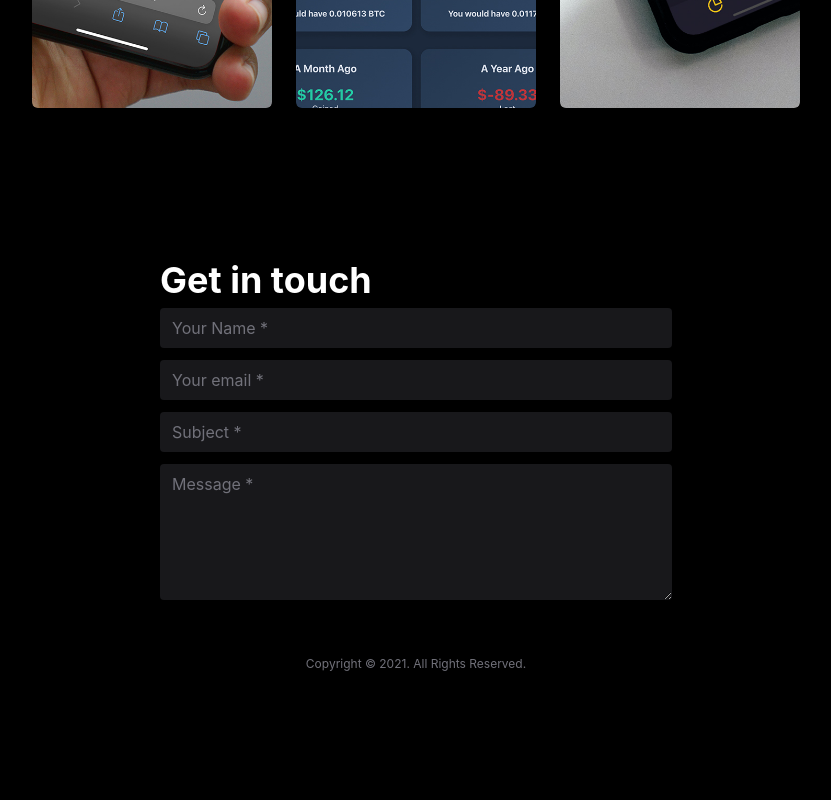
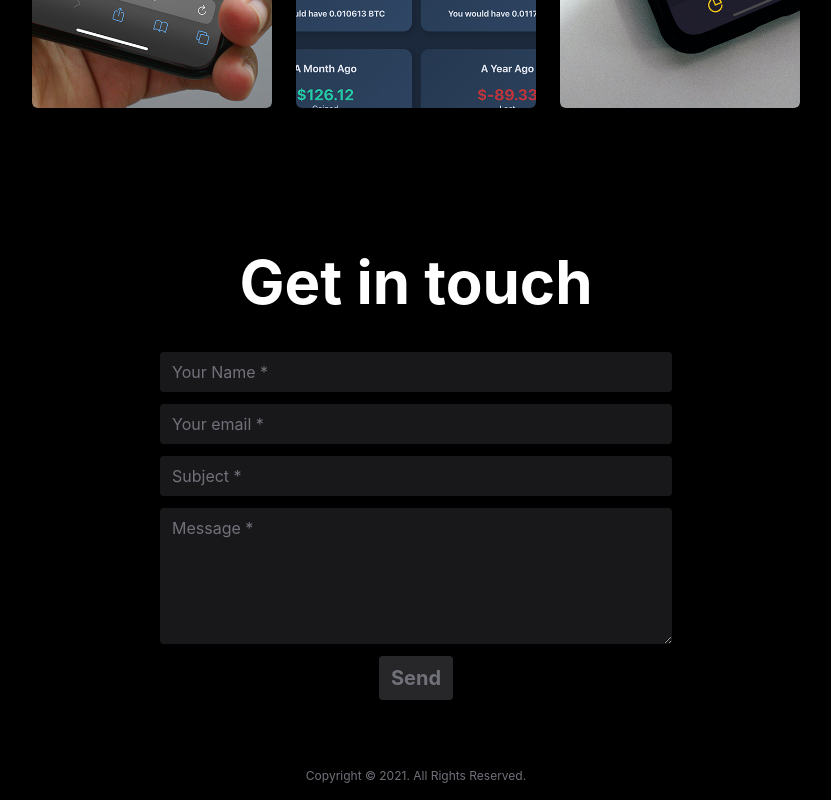
Before and after one commit to mpenajoia/portfolio, a React (Create React App) app: page / in a window 1280 px wide. Shown: the part 1674-2474 px from the top of the page, without its empty margins (224-1055 px from the left). Before the commit the page ends 2362 px from the top, so only its background shows below. Built offline with nearby package versions, Linux system fonts and the light colour scheme.

Commit message:
env, keys hidden, contact form done

```diff
--- a/package.json
+++ b/package.json
@@ -3,6 +3,7 @@
   "version": "0.1.0",
   "private": true,
   "dependencies": {
+    "@emailjs/browser": "^3.5.0",
     "@testing-library/jest-dom": "^5.16.3",
     "@testing-library/react": "^12.1.4",
     "@testing-library/user-event": "^13.5.0",
--- a/src/components/Contact.jsx
+++ b/src/components/Contact.jsx
@@ -1,15 +1,45 @@
-import React from 'react'
+import React, { useRef, useState } from 'react'
+import emailjs from '@emailjs/browser';
+
+const inputClasses = "rounded px-3 py-2 duration-300 ease-in-out focus:outline-none outline-none focus:text-black focus:bg-yellow-500 bg-zinc-900 placeholder:text-zinc-500 focus:placeholder:text-white "
+
 
 function Contact() {
+  const form = useRef();
+  const [showStatus, setShowStatus] = useState('hidden')
+  const [messageSent, setMessageSent] = useState()
+
+  const sendEmail = (e) => {
+    e.preventDefault()
+    emailjs.sendForm(process.env.REACT_APP_SERVICE_ID, process.env.REACT_APP_TEMPLATE_ID, form.current, process.env.REACT_APP_USER_ID)
+    .then((result) => {
+      setMessageSent(true)
+      setShowStatus('block')
+    }, (error) => {
+      setMessageSent(false)
+      setShowStatus('block')
+      console.log(error.text);
+    });
+    e.target.reset()
+  }
+
   return (
     <div className='flex justify-center my-10  target:pt-[60px]' id="contact">
         <div className='flex flex-col w-2/5'>
-            <h2 className='text-4xl font-bold my-2'>Get in touch</h2>
-            <form className='flex flex-col gap-y-3'>
-                <input required type="text" name="name" placeholder='Your Name *' className='rounded px-3 py-2 focus:outline-none bg-zinc-900 placeholder:text-zinc-500 '/>
-                <input required type="text" name="email" placeholder='Your email *' className='rounded px-3 py-2 focus:outline-none bg-zinc-900  placeholder:text-zinc-500 '/>
-                <input required type="text" name="subject" placeholder='Subject *' className='rounded px-3 py-2 focus:outline-none bg-zinc-900  placeholder:text-zinc-500 '/>
-                <textarea required type="text" rows="5" name="message" placeholder='Message *' className='rounded px-3 py-2 focus:outline-none bg-zinc-900  placeholder:text-zinc-500 '/>
+            <h2 className='text-6xl mb-10 font-bold text-center'>Get in touch</h2>
+            <form className='flex flex-col gap-y-3 ' onSubmit={sendEmail} ref={form} >
+                <input required type="text" name="name" placeholder='Your Name *' className={inputClasses}/>
+                <input required type="email" name="email" placeholder='Your email *' className={inputClasses} />
+                <input required type="text" name="subject" placeholder='Subject *' className={inputClasses} />
+                <textarea required type="text" rows="5" name="message" placeholder='Message *' className={inputClasses} />
+                <div className='self-center'>
+                  <button className='rounded hover:bg-yellow-500 bg-zinc-800 text-zinc-500 hover:text-white font-bold text-xl py-2 px-3' type='submit'>Send</button>
+                </div>
+                <div className='self-center text-center'>
+                  <div className={`${showStatus} duration-500 ease-in-out`}>
+                    {messageSent ? <p className='text-green-600'>Got it, thanks.</p> : <p className='text-red-700'>Something went wrong, probably on my end, try messaging me on LinkedIn instead. Thanks</p>}
+                  </div>
+                </div>
             </form>
         </div>
     </div>
--- a/src/components/Projects.jsx
+++ b/src/components/Projects.jsx
@@ -18,8 +18,8 @@ function ProjectCard(project, key) {
   return (
     <div key={key} style={{ backgroundImage: `url(${[projectImage[0]]})`}} className='w-1/3 bg-cover bg-center rounded-md flex flex-wrap hover:scale-105 ease-in-out duration-300'>
 
-      <div className='flex flex-col justify-center items-center w-full pt-10 pb-40 hover:bg-gradient-to-t from-black/[.85] to-black/[.25] overflow-hidden group'>
-          <div className='opacity-0 group-hover:opacity-100 duration-300 ease-in-out flex flex-col justify-center items-center gap-6'>
+      <div className='flex flex-col justify-center items-center w-full pt-10 pb-40 hover:bg-gradient-to-t from-black/[.85] to-black/[.35] overflow-hidden group'>
+          <div className='opacity-0 group-hover:opacity-100 duration-500 ease-in-out flex flex-col justify-center items-center gap-6'>
             <a href={project.link} target="_blank" rel="noreferrer" >
               <h4 className='text-4xl text-center font-bold duration-300 ease-in-out hover:text-yellow-500 drop-shadow'>{project.title}</h4>
             </a>
```
Also changed, not shown: 2 other files (tests, documents, lock files or other folders).
